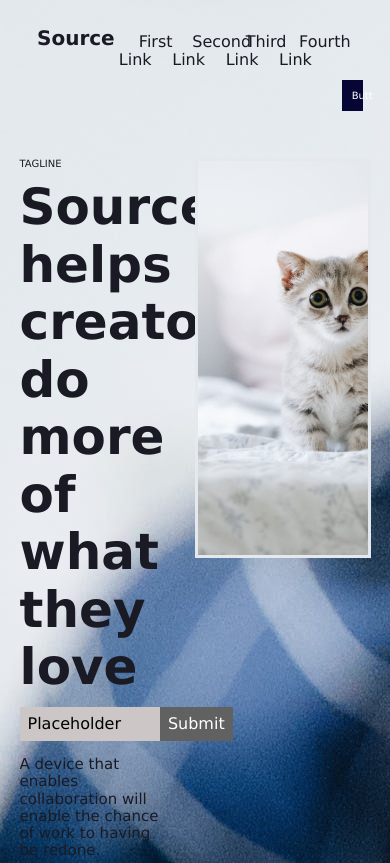
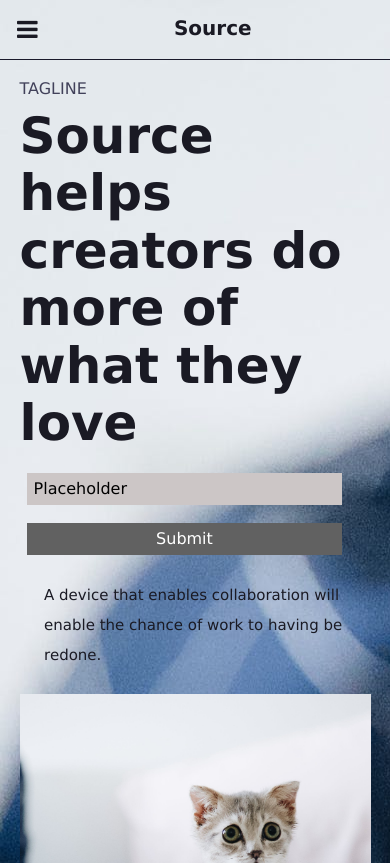
Before and after one commit to klrqn/layouts, a plain HTML site: page Source/index.html in a window 390 px wide. Shown: the top 863 px of the page. Drawn offline with Linux system fonts and the light colour scheme.

Commit message:
finished source layout with media queries

```diff
--- /dev/null
+++ b/Source/css/mediaqueries.css
@@ -0,0 +1,73 @@
+@media screen and (max-width: 500px) {
+
+    .fa-bars { /* WONT WORK WITHOUT INTERNET! */
+        display: inline-block;
+        float: left;
+        width: 20%;
+    }
+
+    .logo {
+        float: left;
+        width: 80%;
+        text-align: center;
+        padding: 0;
+        padding-right: 10%;
+        margin: 0;
+
+    }
+
+    nav ul, nav a {
+        display: none;
+    }
+
+    header {
+        height: 60px;
+        border-bottom: 1px solid rgb(26, 26, 43);
+    }
+
+/* MAIN SECTION */
+
+main section span {
+    font-size: 1.6rem;
+    color:rgb(65, 65, 90);
+}
+
+main section {
+    width: 100%;
+}
+
+main section h1 {
+    width: 100%;
+    margin-bottom: 2rem;
+}
+
+form input[type="text"] {
+    display: block;
+    width: 90%;
+    padding: 2%;
+    margin: 0 2%;
+
+}
+
+form input[type="submit"] {
+    position: relative;
+    padding: 2%;
+    margin: 5% 2% 0 2%;
+    width: 90%
+}
+
+main section p {
+    margin: 2%;
+    padding: 5%;
+    line-height: 3rem;
+}
+
+.bigComputer {
+    width: 100%;
+    border: none;
+    margin-bottom: 3rem;
+}
+
+.fourFeatures, .collecting, footer {
+    display: none;
+}
--- a/Source/css/style.css
+++ b/Source/css/style.css
@@ -67,6 +67,11 @@ footer {
 /*******************************************/
 
 /* HEADER NAV */
+
+.fa-bars {
+  display: none;
+}
+
 nav {
   width: 100%;
   min-height: 5rem;
@@ -116,6 +121,9 @@ nav a.btn {
   width: 6%;
   padding: 1rem;
   text-align: center;
+  font-weight: 900;
+  font-size: 1.4rem;
+
 }
 
 /* MAIN */
--- a/Source/index.html
+++ b/Source/index.html
@@ -11,11 +11,13 @@
 		<!-- external CSS link -->
 		<link rel="stylesheet" href="css/normalize.css">
 		<link rel="stylesheet" href="css/style.css">
+		<link rel="stylesheet" href="css/mediaqueries.css">
 	</head>
 	<body>
 		<section class="kittyWrapper">
 			<header>
 				<nav>
+					<i class="fa fa-bars"></i>
 					<span class="logo">Source</span>
 					<ul>
 						<li>
```
